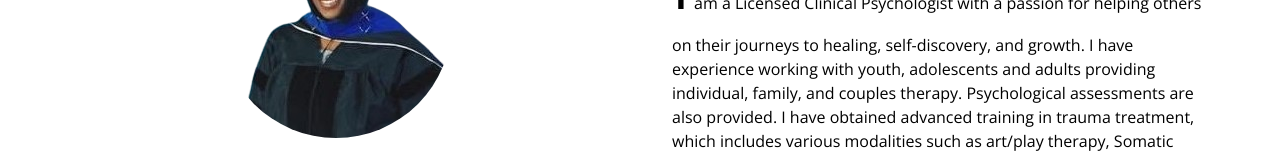
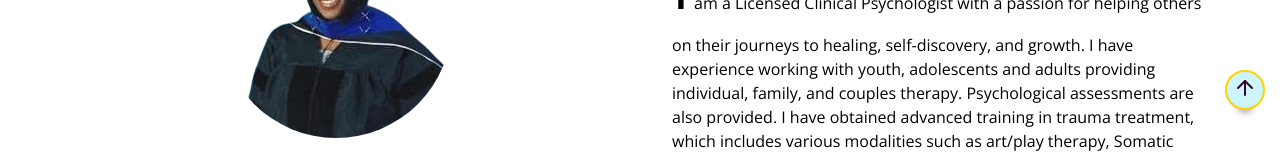
Before and after one commit to artsycoder533/vohps-rebrand, a React (Create React App) app: page /#/about in a window 1280 px wide. Shown: the part 615-771 px from the top of the page. Built offline with nearby package versions, Linux system fonts and the light colour scheme.

Commit message:
added back to top button to every page

```diff
--- /dev/null
+++ b/src/Components/BackToTopButton/BackToTopButton.js
@@ -0,0 +1,29 @@
+import React, {useEffect, useState} from 'react';
+import { ScrollToTopBtn } from '../Button/style';
+import { FiArrowUp } from "react-icons/fi";
+
+const BackToTopButton = () => {
+  const [toTop, setToTop] = useState(false);
+
+  useEffect(() => {
+    window.addEventListener("scroll", () => {
+      window.scrollY > 100 ? setToTop(true) : setToTop(false);
+    })
+  }, []);
+
+  const scrollPageUp = () => {
+    window.scrollTo({
+      top: 0,
+      behavior: "smooth"
+    })
+  }
+
+  return (
+
+      <ScrollToTopBtn onClick={scrollPageUp}>
+          <FiArrowUp />
+    </ScrollToTopBtn>
+  )
+}
+
+export default BackToTopButton
--- a/src/Components/Button/style.js
+++ b/src/Components/Button/style.js
@@ -68,3 +68,25 @@ export const StyledRegLink = styled.a`
   align-items: center;
   justify-content: center;
 `;
+
+export const ScrollToTopBtn = styled.button`
+  position: fixed;
+  bottom: 75px;
+  right: 15px;
+  background: #fed103;
+  background: #cdf5fd;
+  color: #340431;
+  width: 40px;
+  height: 40px;
+  border-radius: 50%;
+  border: 2px solid #fed103;
+  font-size: 1.5rem;
+  font-weight: 800;
+  cursor: pointer;
+  box-shadow: 0px 15px 10px -15px;
+
+  &:hover {
+    opacity: 0.8;
+    background: #fed103;
+  }
+`;
--- a/src/Pages/About/About.js
+++ b/src/Pages/About/About.js
@@ -2,8 +2,9 @@ import React from "react";
 import { Center } from "../../Components/App/style";
 import Headshot from "../../Images/headshot.png";
 import { AboutSection, BioStats, BioText, Container } from "./style";
-import { PrimaryLink, StyledRegLink } from "../../Components/Button/style";
+import { PrimaryLink,StyledRegLink } from "../../Components/Button/style";
 import Title from "../../Components/Title/Title";
+import BackToTopButton from "../../Components/BackToTopButton/BackToTopButton";
 
 const About = () => {
   return (
@@ -49,6 +50,7 @@ const About = () => {
           </BioText>
         </AboutSection>
       </Center>
+      <BackToTopButton />
     </Container>
   );
 };
--- a/src/Pages/Contact/Contact.js
+++ b/src/Pages/Contact/Contact.js
@@ -5,7 +5,7 @@ import { Container } from './style';
 import Map from '../../Components/Map/Map';
 import ContactInfo from '../../Components/ContactInfo/ContactInfo';
 import { Wrapper } from './style';
-
+import BackToTopButton from '../../Components/BackToTopButton/BackToTopButton';
 
 const Contact = () => {
   return (
@@ -17,6 +17,7 @@ const Contact = () => {
         </Wrapper>
       </Center>
       <Map />
+      <BackToTopButton />
     </Container>
   );
 }
--- a/src/Pages/Faq/Faqs.js
+++ b/src/Pages/Faq/Faqs.js
@@ -4,6 +4,7 @@ import { Center } from "../../Components/App/style";
 import AllFaqs from "../../Components/AllFaqs/AllFaqs";
 import { Container, Wrapper, StyledArticle } from "./style";
 import { goodFaith, noSurprises } from "../../Utility/data";
+import BackToTopButton from "../../Components/BackToTopButton/BackToTopButton";
 
 const Faqs = () => {
   return (
@@ -19,20 +20,28 @@ const Faqs = () => {
           <Title title="Good Faith Estimate" />
           {goodFaith.map((item, index) => {
             const { heading, p1, p2, list, footer, linkText, link } = item;
-            return <StyledArticle key={index}>
+            return (
+              <StyledArticle key={index}>
                 <h4>{heading}</h4>
                 <p>{p1}</p>
                 <ul>
                   {list.map((listItem, index) => {
-                 return <li key={index}>{listItem}</li>
+                    return <li key={index}>{listItem}</li>;
                   })}
                 </ul>
                 <p>{p2}</p>
-              <p>{footer} <a href={link} target="_blank" rel="noopener noreferrer">{linkText}</a></p>
+                <p>
+                  {footer}{" "}
+                  <a href={link} target="_blank" rel="noopener noreferrer">
+                    {linkText}
+                  </a>
+                </p>
               </StyledArticle>
+            );
           })}
         </Wrapper>
       </Center>
+      <BackToTopButton />
     </Container>
   );
 };
--- a/src/Pages/Home/Home.js
+++ b/src/Pages/Home/Home.js
@@ -4,6 +4,7 @@ import Services from '../../Components/Services/Services';
 import Mission from '../../Components/Mission/Mission';
 import Quote from '../../Components/Quote/Quote';
 import { quotes } from '../../Utility/data';
+import BackToTopButton from '../../Components/BackToTopButton/BackToTopButton';
 
 const Home = () => {
   return (
@@ -13,6 +14,7 @@ const Home = () => {
       <Quote quote={quotes[0]} />
       <Services />
       <Quote quote={quotes[1]} />
+      <BackToTopButton />
     </main>
   );
 }
--- a/src/Pages/TherapyServices/TherapyServices.js
+++ b/src/Pages/TherapyServices/TherapyServices.js
@@ -4,6 +4,7 @@ import { Center } from "../../Components/App/style";
 import { serviceDescriptions } from "../../Utility/data";
 import ServiceTab from "../../Components/ServiceTab/ServiceTab";
 import { Descriptions } from "./style";
+import BackToTopButton from "../../Components/BackToTopButton/BackToTopButton";
 
 const TherapyServices = () => {
 
@@ -13,15 +14,11 @@ const TherapyServices = () => {
       <Center>
         <Descriptions>
           {serviceDescriptions.map((service, index) => {
-            return (
-              <ServiceTab
-                key={index}
-                service={service}
-              />
-            );
+            return <ServiceTab key={index} service={service} />;
           })}
         </Descriptions>
       </Center>
+      <BackToTopButton />
     </section>
   );
 };
```
Lines whose indentation alone changed are shown as unchanged.
